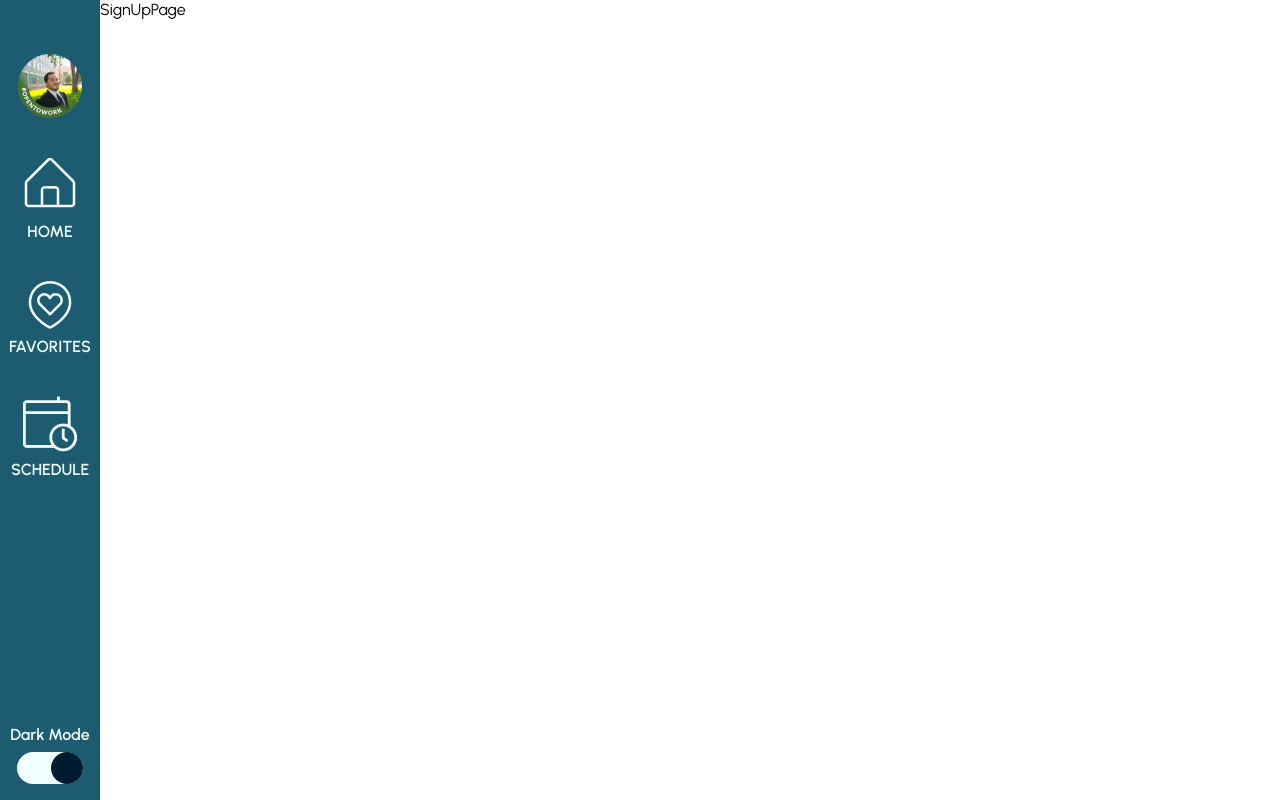
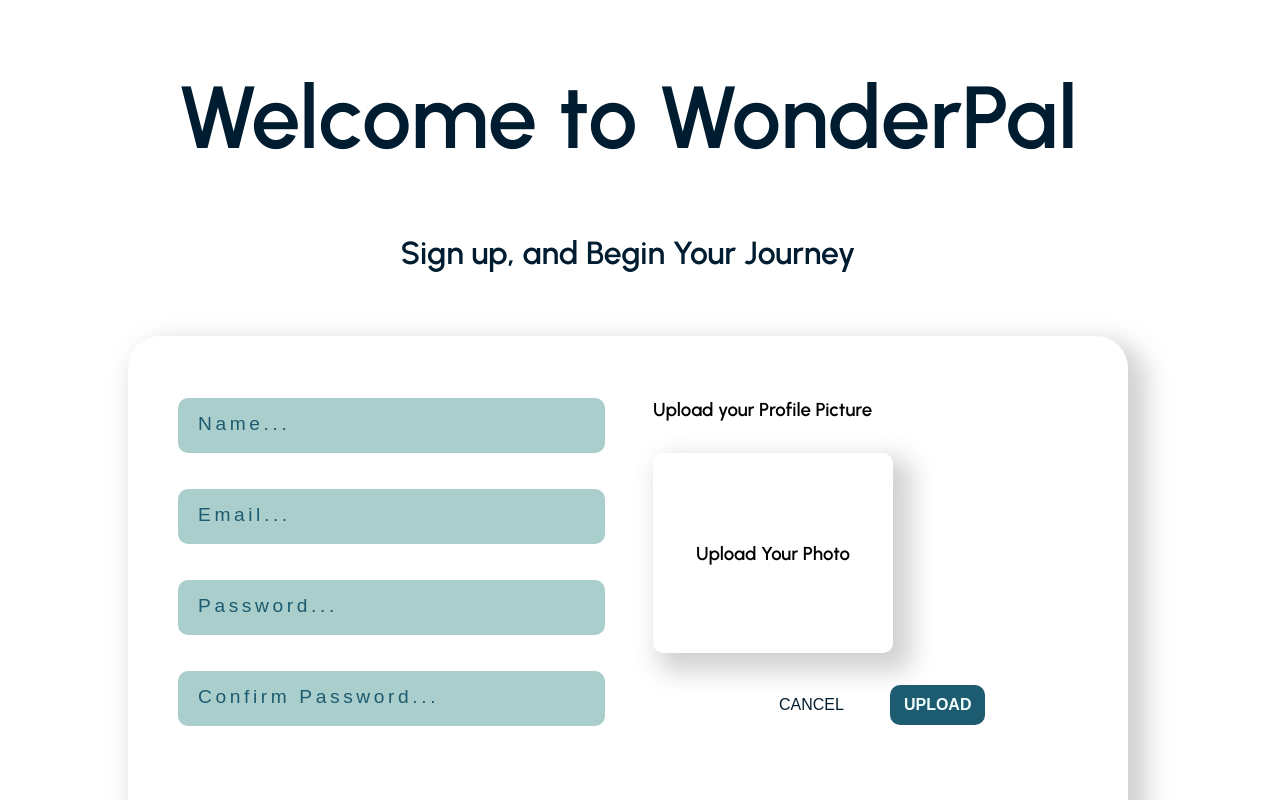
Before and after one commit to Bardia30/WanderPal-FrontEnd, a React (Create React App) app: page /signup in a window 1280 px wide. Shown: the top 800 px of the page. Built offline with nearby package versions, Linux system fonts and the light colour scheme.

Commit message:
added styling for sign up page and added some routing

```diff
--- a/src/App.jsx
+++ b/src/App.jsx
@@ -11,7 +11,8 @@ import TravelDetailsDeletePage from './pages/TravelDetailsDeletePage';
 import Sidebar from './components/Sidebar/Sidebar';
 import './App.scss';
 import ThemeContext from './components/context/theme-context';
-import { useState } from 'react';
+import { useCallback, useState, React } from 'react';
+import { AuthContext } from './components/authContext/authContext';
 
 
 
@@ -19,9 +20,9 @@ function App() {
 
   const [theme, setTheme] = useState("light");
 
-  const {uid} = useParams();
+  const { uid } = useParams();
 
-  const changeTheme = ()=> {
+  const changeTheme = () => {
     if (theme === "light") {
       setTheme("dark");
       document.body.style.background = "#001C30"
@@ -31,30 +32,53 @@ function App() {
     }
   }
 
+  const [isLoggedIn, setIsLoggedIn] = useState(false);
+
+
+  const login = useCallback(() => {
+    setIsLoggedIn(true);
+  }, [])
+
+  const logout = useCallback(() => {
+    setIsLoggedIn(false);
+  })
+
+
+
   //probably might need to delete line47 and line49
 
 
   const [isSidebar, setIsSidebar] = useState(true);
 
   return (
-    <ThemeContext.Provider value={{theme, changeTheme}}>
+    <AuthContext.Provider value={{ isLoggedIn: isLoggedIn, login: login, logout: logout }}>
+      <ThemeContext.Provider value={{ theme, changeTheme }}>
         <BrowserRouter>
           {isSidebar ? <Sidebar /> : null}
           <main>
             <Routes>
-        <Route path='/login' element={<LoginPage setIsSidebar={setIsSidebar}/>}></Route>
-        <Route path='/signup' element={<SignUpPage />}></Route>
-        <Route path='/:uid/destinations' element={<DestinationsPage uid={uid}/>}/>
-        <Route path='/:uid/favorites' element={<FavoritesPage />}/>
-        <Route path='/:uid/travelDetails/:travelId' element={<TravelDetailsPage />}/>
-        <Route path='/:uid/travelDetails/:travelId/delete' element={<TravelDetailsDeletePage />}/>
-        <Route path='/:uid/travelDetails/:travelId/schedules/:day' element={<SchedulesPage />}/>
-        <Route path='/:uid/travelDetails/:travelId/schedules/:day/:scheduleId' element={<ScheduleDetailPage />}/>
-        <Route path='*' element={<SignUpPage />}/>
+            {isLoggedIn ? (
+              <>
+              <Route path="/:uid/destinations" element={<DestinationsPage uid={uid} />} />
+              <Route path="/:uid/favorites" element={<FavoritesPage />} />
+              <Route path="/:uid/travelDetails/:travelId" element={<TravelDetailsPage />} />
+              <Route path="/:uid/travelDetails/:travelId/delete" element={<TravelDetailsDeletePage />} />
+              <Route path="/:uid/travelDetails/:travelId/schedules/:day" element={<SchedulesPage />} />
+              <Route path="/:uid/travelDetails/:travelId/schedules/:day/:scheduleId" element={<ScheduleDetailPage />} />
+              <Route path="*" element={<DestinationsPage uid={uid} />} />
+              </>
+            ): (
+              <>
+              <Route path="/login" element={<LoginPage setIsSidebar={setIsSidebar} />} />
+              <Route path="/signup" element={<SignUpPage setIsSidebar={setIsSidebar}/>} />
+              <Route path="/" element={<LoginPage setIsSidebar={setIsSidebar} />} />
+              </>
+            )}
             </Routes>
           </main>
         </BrowserRouter>
       </ThemeContext.Provider>
+    </AuthContext.Provider>
   );
 }
 
--- /dev/null
+++ b/src/components/authContext/authContext.js
@@ -0,0 +1,8 @@
+import { createContext } from 'react';
+
+
+export const AuthContext = createContext({
+    isLoggedIn: false,
+    login: () => { },
+    logout: () => { }
+});
--- a/src/pages/LoginPage.jsx
+++ b/src/pages/LoginPage.jsx
@@ -1,14 +1,24 @@
 import InputField from '../components/InputField/InputField';
 import Button from '../components/Button/Button';
 import './LoginPage.scss';
-import { useEffect } from 'react';
+import { useContext, useEffect } from 'react';
+import { Link } from 'react-router-dom';
+import { AuthContext } from '../components/authContext/authContext';
+
 
 const LoginPage = ({ setIsSidebar }) => {
+
+  const auth = useContext(AuthContext);
 
   useEffect(()=> {
     setIsSidebar(false);
   },[])
 
+
+  const handleAuth = (e) => {
+    e.preventDefault();
+    auth.login();
+  }
 
   return (
     <section className='auth'>
@@ -28,11 +38,11 @@ const LoginPage = ({ setIsSidebar }) => {
           />
         </form>
         <div className='auth__buttons'>
-          <p className='auth__signup'>No Account Yet? <a className='auth__link' href="">Sign Up</a></p>
+          <p className='auth__signup'>No Account Yet? <Link className='auth__link' to='/signup'>Sign Up</Link></p>
           <Button
             text="LOGIN"
             buttonClass="auth__cta"
-            onClick={()=>{}}
+            onClick={handleAuth}
           />
         </div>
       </div>
--- a/src/pages/LoginPage.scss
+++ b/src/pages/LoginPage.scss
@@ -29,6 +29,10 @@
         width: 31.25rem;
         height: 25rem;
         justify-content: space-between;
+        &--signup {
+            width:56.25rem;
+            height: 37.5rem;
+        }
     }
     &__form{
         display: flex;
@@ -61,4 +65,53 @@
     &__signup {
         @include font($size: 1.25rem, $weight:400, $color:$primary-text);
     }
+    &__signup-form {
+        display: flex;
+        flex-direction: column;
+
+        width:100%;
+    }
+    &__upper-section {
+        display: flex;
+
+    }
+    &__left-section {
+        display: flex;
+        flex-direction :column;
+
+    }
+    &__right-section {
+        margin-left: 3rem;
+        display: flex;
+        flex-direction:column;
+    }
+    &__user-pic-placeholder{
+        width: 15rem;
+        height: 12.5rem;
+        border-radius: 10px;
+        box-shadow: $shadow;
+        display: flex;
+        justify-content: center;
+        align-items: center;
+        margin-bottom: 2rem;
+        margin-top: 2rem;
+    }
+    &__upload-instructions {
+        margin:0;
+    }
+    &__upload-buttons{
+        align-self: flex-end;
+        display: flex;
+        column-gap:2rem;
+        margin-left:7rem;
+    }
+    &__cancel-cta{
+        background:none;
+        color:$primary-text;
+        font-weight:400;
+
+    }
+    &__buttons{
+        margin-top: 8rem;
+    }
 }
--- a/src/pages/SignUpPage.jsx
+++ b/src/pages/SignUpPage.jsx
@@ -1,8 +1,101 @@
-import React from 'react'
+import InputField from '../components/InputField/InputField';
+import Button from '../components/Button/Button';
+import './LoginPage.scss';
+import { useContext, useEffect, useState } from 'react';
+import { Link } from 'react-router-dom';
+import { AuthContext } from '../components/authContext/authContext';
+import userPic from '../assets/userPic.png';
 
-const SignUpPage = () => {
+const SignUpPage = ({ setIsSidebar }) => {
+
+  const auth = useContext(AuthContext);
+
+  useEffect(()=> {
+    setIsSidebar(false);
+  },[])
+
+
+  const handleSignup = (e) => {
+    e.preventDefault();
+    auth.signup();
+  }
+
+  const [isUploaded, setIsUploaded] = useState(false);
+
+
+  const handleCancelButton = () => {
+
+  }
+
+
+  const handleUpload = () => {
+
+  }
+
   return (
-    <div>SignUpPage</div>
+    <section className='auth'>
+      <h1 className='auth__title'>Welcome to WonderPal</h1>
+      <p className='auth__instructions'>Sign up, and Begin Your Journey</p>
+      <div className='auth__form-section auth__form-section--signup'>
+        <form className='auth__signup-form' action="submit">
+          <div className='auth__upper-section'>
+            <div className='auth__left-section'>
+              <InputField
+                type="text"
+                inputClass="auth__input"
+                placeholder="Name..."
+              />
+              <InputField
+                type="email"
+                inputClass="auth__input"
+                placeholder="Email..."
+              />
+              <InputField
+                type="password"
+                inputClass="auth__input"
+                placeholder="Password..."
+              />
+              <InputField
+                type="password"
+                inputClass="auth__input"
+                placeholder="Confirm Password..."
+              />
+            </div>
+            <section className='auth__right-section'>
+              <h3 className='auth__upload-instructions'>Upload your Profile Picture</h3>
+              {isUploaded ?
+                <img className='auth__user-pic' src={userPic} alt="user-pic" /> :
+                <div className='auth__user-pic-placeholder'>
+                  <h3 className='auth__user-pic-upload-text'>Upload Your Photo</h3>
+                </div>
+              }
+              <div className='auth__upload-buttons'>
+                <Button
+                  text='cancel'
+                  buttonClass='auth__cancel-cta'
+                  onClick={handleCancelButton}
+                />
+                <Button
+                  text='Upload'
+                  buttonClass='auth__upload-cta'
+                  onClick={handleUpload}
+                />
+              </div>
+            </section>
+          </div>
+
+          <div className='auth__buttons'>
+            <p className='auth__signup'>Already Signed Up? <Link className='auth__link' to='/login'>Login</Link></p>
+            <Button
+              text="SIGN UP"
+              buttonClass="auth__cta"
+              onClick={handleSignup}
+            />
+        </div>
+        </form>
+
+      </div>
+    </section>
   )
 }
 
```
Also changed, not shown: src/assets/userPic.png (added). Lines whose indentation alone changed are shown as unchanged.
